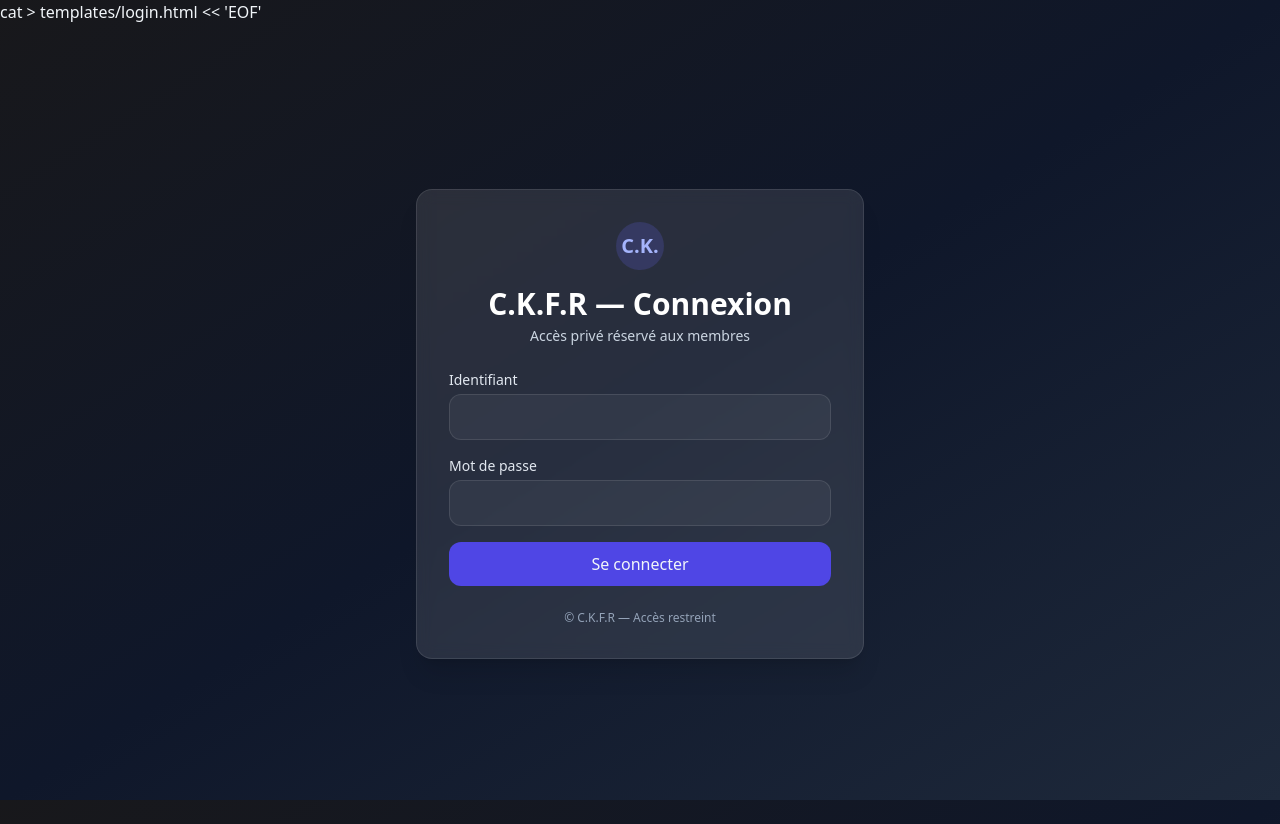
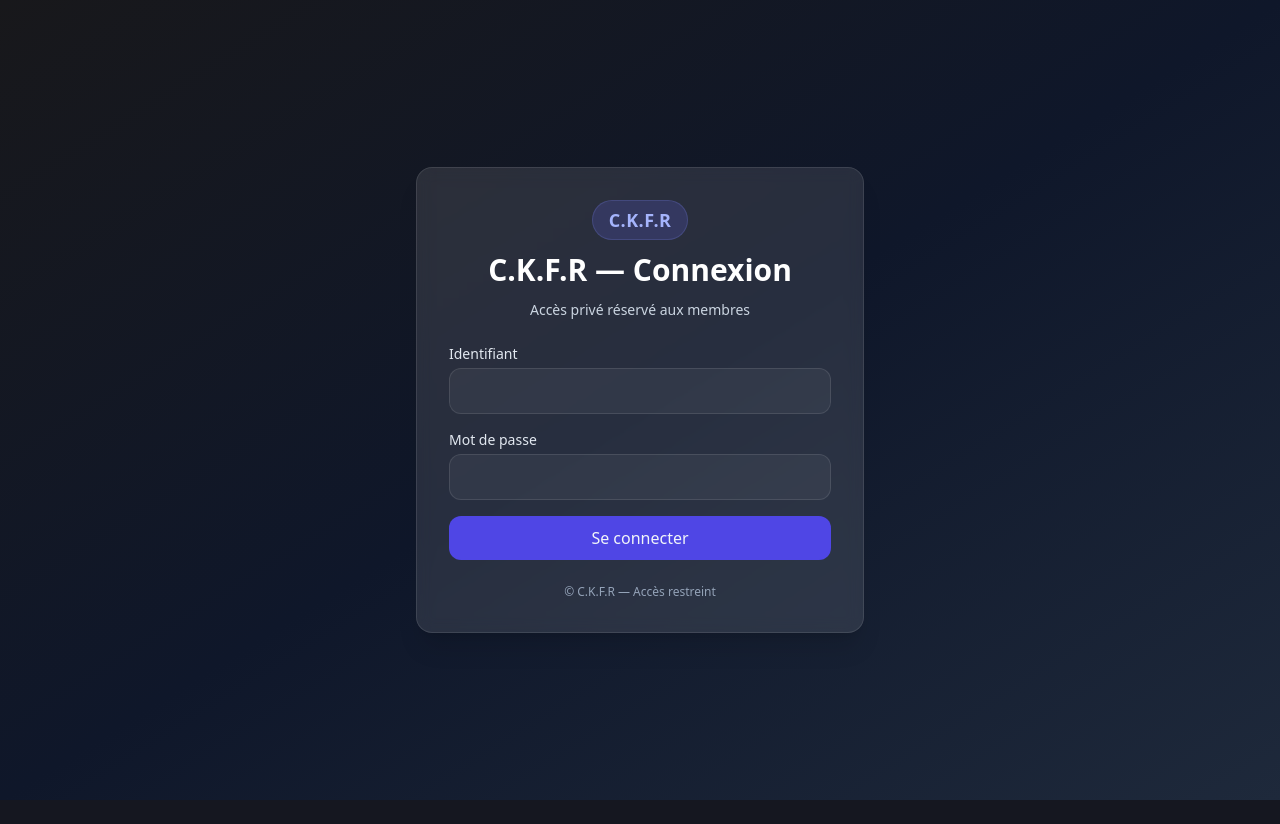
Before and after one commit to zarilo88-ui/CKFR, a Django app: page / in a window 1280 px wide. After the commit the page ends 800 px from the top, so only its background shows below. Run offline with Django 5.2, Linux system fonts and the light colour scheme; some libraries are stand-ins or nearby versions.

Commit message:
Fix: remove stray login.htlm; French login with C.K.F.R badge

```diff
--- a/templates/login.html
+++ b/templates/login.html
@@ -1,16 +1,16 @@
-cat > templates/login.html << 'EOF'
 {% extends "base.html" %}
 {% block title %}Connexion · C.K.F.R{% endblock %}
 {% block body %}
 <div class="min-h-screen flex items-center justify-center p-4">
   <div class="w-full max-w-md">
     <div class="bg-white/10 backdrop-blur rounded-2xl shadow-xl p-6 sm:p-8 border border-white/10">
-      <div class="mb-6 text-center">
-        <div class="mx-auto h-12 w-12 rounded-full bg-indigo-500/20 flex items-center justify-center">
-          <span class="text-indigo-300 font-bold text-xl">C.K.</span>
+      <div class="mb-6 text-center space-y-3">
+        <!-- Badge that fits the whole name -->
+        <div class="inline-flex items-center justify-center px-4 h-10 rounded-full bg-indigo-500/20 border border-indigo-400/20">
+          <span class="text-indigo-300 font-semibold text-base sm:text-lg whitespace-nowrap tracking-wide">C.K.F.R</span>
         </div>
-        <h1 class="mt-4 text-2xl sm:text-3xl font-semibold text-white">C.K.F.R — Connexion</h1>
-        <p class="mt-1 text-sm text-slate-300">Accès privé réservé aux membres</p>
+        <h1 class="text-2xl sm:text-3xl font-semibold text-white">C.K.F.R — Connexion</h1>
+        <p class="text-sm text-slate-300">Accès privé réservé aux membres</p>
       </div>
 
       {% if form.errors %}
```
